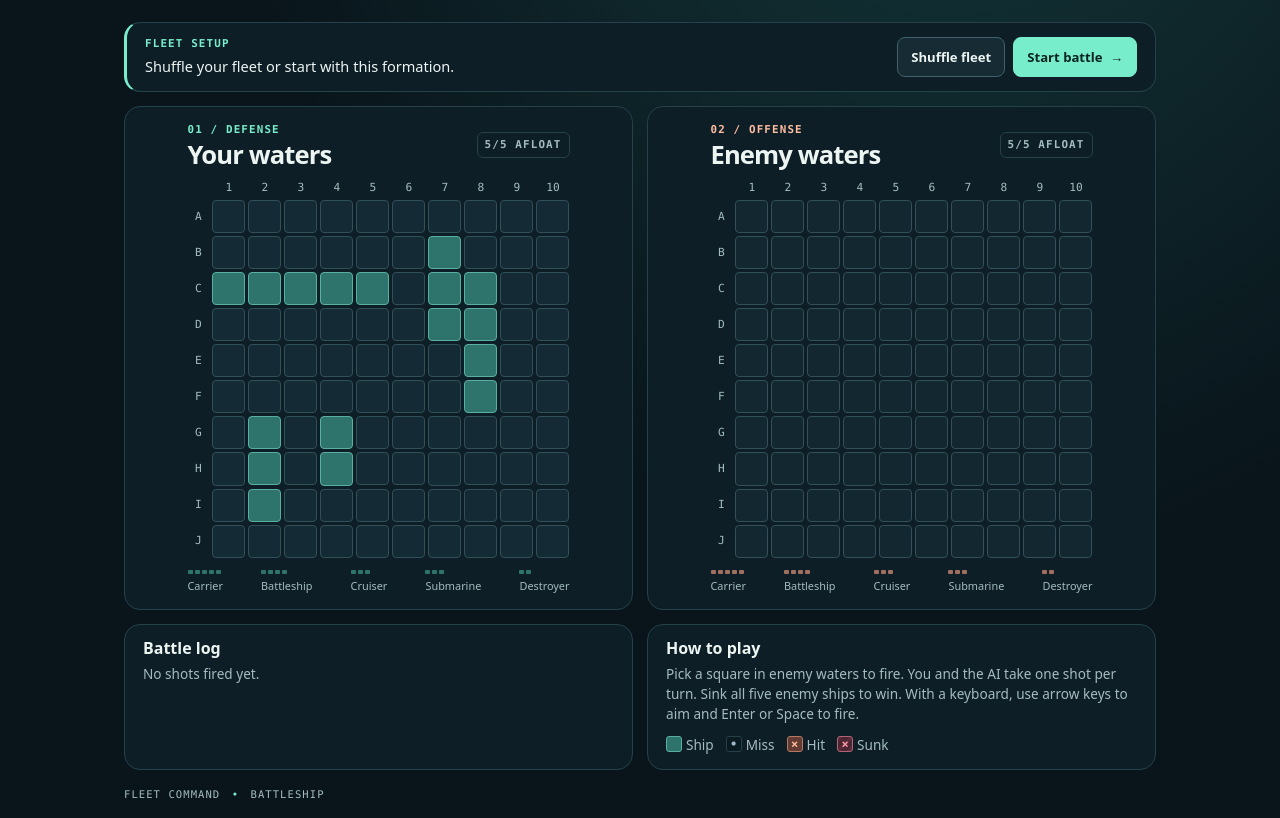
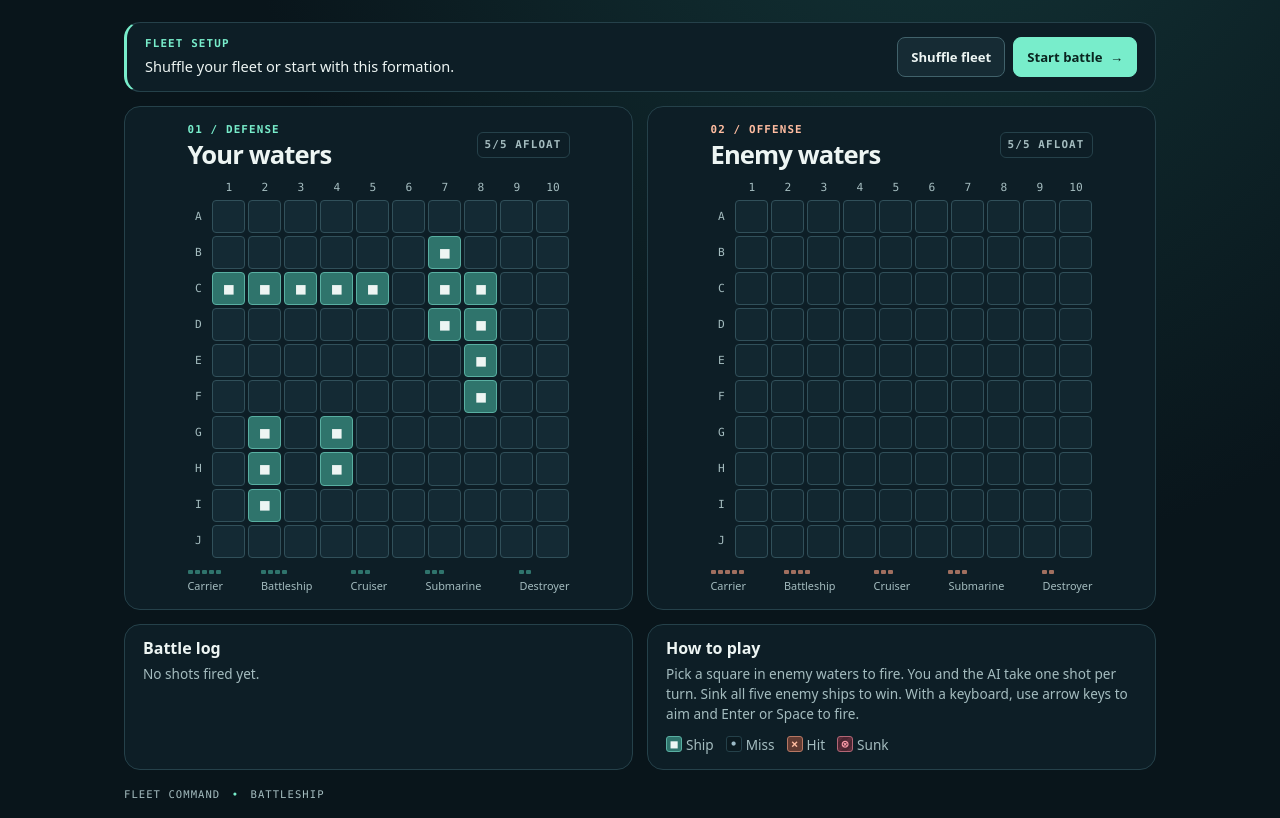
Before and after one commit to Zachstrick/Cognition-Battle-Ship-ZS, a plain HTML site: page index.html in a window 1280 px wide. Shown: the part 231-1049 px from the top of the page. Drawn offline with Linux system fonts and the light colour scheme.

Commit message:
Distinguish board states without relying on color
Co-Authored-By: Devin AI <158243242+devin-ai-integration[bot]@users.noreply.github.com>

```diff
--- a/app.mjs
+++ b/app.mjs
@@ -9,10 +9,10 @@ const restart = byId('restart');
 const log = byId('log');
 const labels = {
   water: ['Unfired', ''],
-  ship: ['Ship', ''],
+  ship: ['Ship', '■'],
   miss: ['Miss', '•'],
   hit: ['Hit', '×'],
-  sunk: ['Sunk', '×'],
+  sunk: ['Sunk', '⊗'],
 };
 
 let battle = new Battle();
--- a/index.html
+++ b/index.html
@@ -74,10 +74,10 @@
           <h2 id="how-title">How to play</h2>
           <p id="instructions">Pick a square in enemy waters to fire. You and the AI take one shot per turn. Sink all five enemy ships to win. With a keyboard, use arrow keys to aim and Enter or Space to fire.</p>
           <ul class="legend" aria-label="Board symbols">
-            <li><span class="swatch ship" aria-hidden="true"></span>Ship</li>
+            <li><span class="swatch ship" aria-hidden="true">■</span>Ship</li>
             <li><span class="swatch miss" aria-hidden="true">•</span>Miss</li>
             <li><span class="swatch hit" aria-hidden="true">×</span>Hit</li>
-            <li><span class="swatch sunk" aria-hidden="true">×</span>Sunk</li>
+            <li><span class="swatch sunk" aria-hidden="true">⊗</span>Sunk</li>
           </ul>
         </section>
       </div>
--- a/style.css
+++ b/style.css
@@ -130,7 +130,7 @@ h1 span { color: var(--accent); }
 .target .tile[aria-disabled="false"] { cursor: crosshair; }
 .target .tile[aria-disabled="false"]:hover { border-color: var(--accent); background: #214640; }
 .tile:focus-visible { position: relative; z-index: 1; outline-offset: 0; }
-.tile[data-state="ship"], .swatch.ship { background: var(--ship); border-color: #59afa2; }
+.tile[data-state="ship"], .swatch.ship { background: var(--ship); color: var(--text); border-color: #59afa2; }
 .tile[data-state="miss"], .swatch.miss { background: #0b1a20; color: #9cbac6; }
 .tile[data-state="hit"], .swatch.hit { background: #623b32; color: var(--hit); border-color: #b67763; }
 .tile[data-state="sunk"], .swatch.sunk {
```
